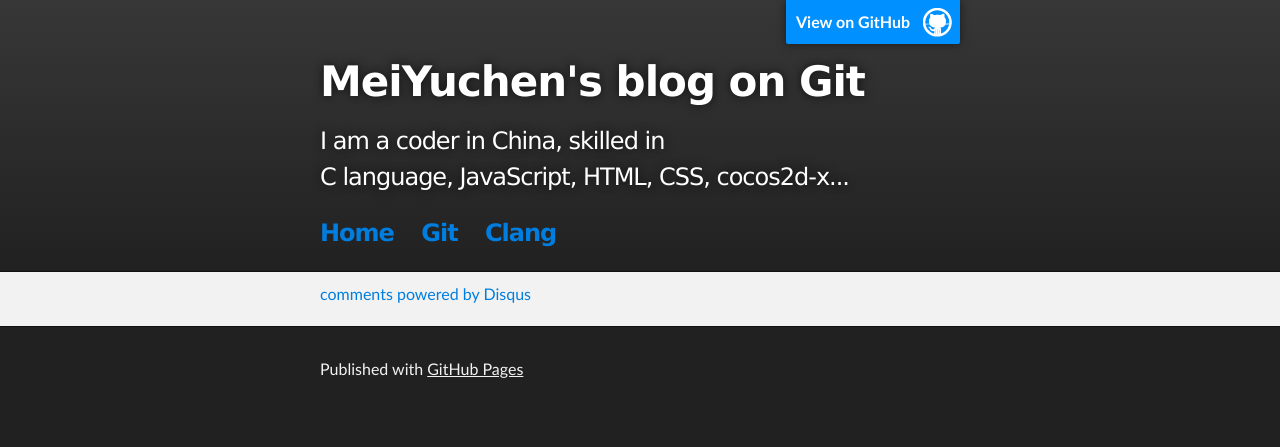
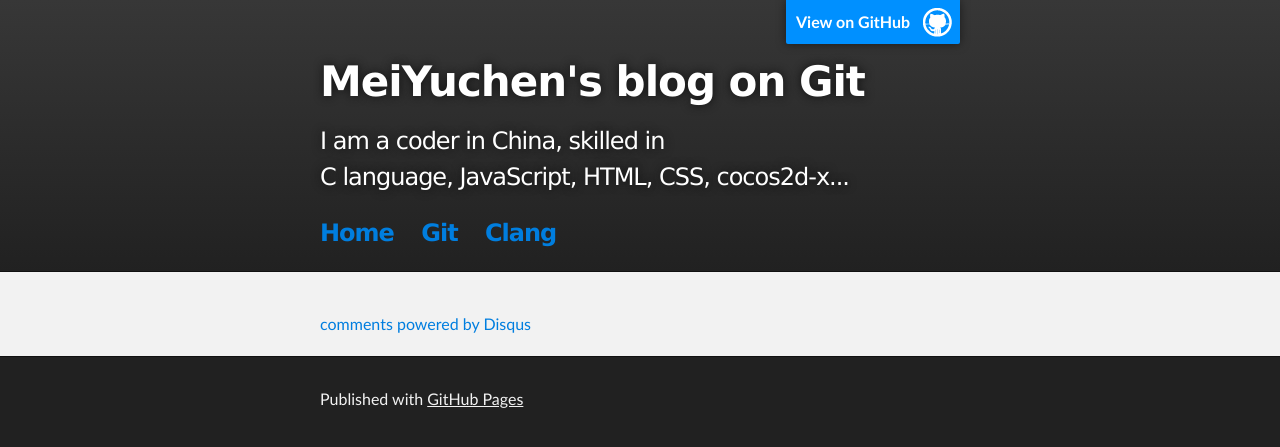
Before and after one commit to mycmessia/mycmessia.github.io, a Jekyll site: the page built from category.html, in a window 1280 px wide. Shown: the top 447 px of the page. Built offline with Jekyll 4.4.1, drawn with Linux system fonts in a browser that asks for light colours; comment, search, counter and statistics services are not loaded.

Commit message:
#disqus_thread {margin-top: 30px;}
#disqus_thread {margin-top: 30px;}

```diff
--- a/css/myc_style.css
+++ b/css/myc_style.css
@@ -5,3 +5,5 @@ span.date {float: right;}
 div.pagination {padding: 20px 0; text-align: center;}
 div.pagination span.previous {float: left;}
 div.pagination span.next {float: right;}
+
+#disqus_thread {margin-top: 30px;}
```
